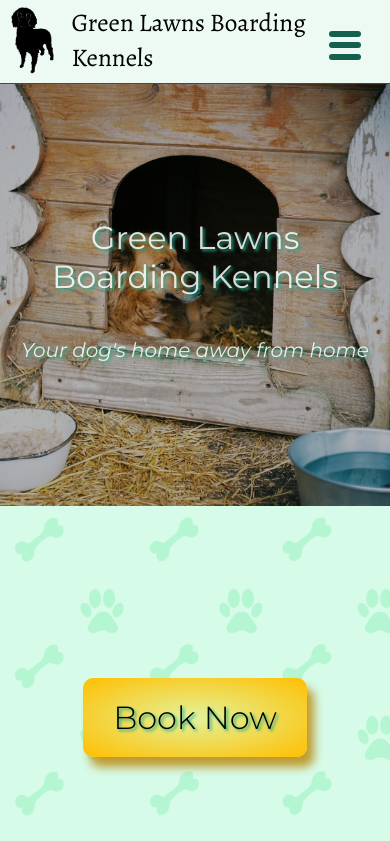
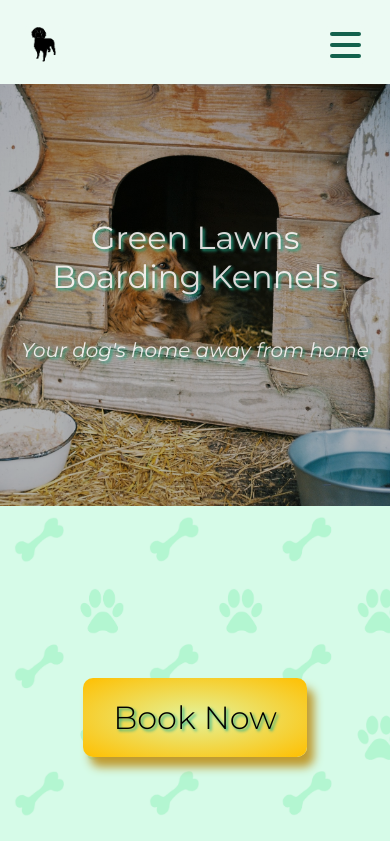
Before and after one commit to Velocima/green-lawns-next, a Next.js app: page / in a window 390 px wide. Shown: the top 841 px of the page. Built offline with nearby package versions, Linux system fonts and the light colour scheme.

Commit message:
nav remade to new design

```diff
--- a/components/Nav.jsx
+++ b/components/Nav.jsx
@@ -3,11 +3,11 @@ import { useState, useEffect } from 'react';
 import { pages } from '../infoJs/pages';
 import useWindowSize from '../hooks/useWindowSize';
 import style from '../styles/nav.module.css';
+import { useRouter } from 'next/router';
 
 export default function Nav(props) {
 	const [width] = useWindowSize();
 	const [showNav, setShowNav] = useState(width < 1050 ? false : true);
-
 	const handleNavButtonClick = () => {
 		if (width < 1050) {
 			setShowNav((prevState) => !prevState);
@@ -17,40 +17,59 @@ export default function Nav(props) {
 		setShowNav(width < 1050 ? false : true);
 	}, [width]);
 
-	const outerLineStyle = { transform: showNav ? 'none' : 'rotate3d(1, 0.5, 1, 360deg)' };
-	const middleLineStyle = { transform: showNav ? 'none' : 'rotate3d(1, 0.5, 1, -360deg)' };
+	const topLineStyle = {
+		transform: !showNav ? 'none' : 'rotate(-405deg)',
+		top: showNav ? '11px' : 0,
+	};
+	const middleLineStyle = { transform: !showNav ? 'none' : 'rotate(405deg)' };
+	const bottomLineStyle = {
+		transform: !showNav ? 'none' : 'rotate(-405deg)',
+		top: showNav ? '-11px' : 0,
+	};
 
-	// className={`line ${showNav ? '' : 'line-animated'}`}
+	const { pathname } = useRouter();
+
+	const tabStyle = {
+		backgroundColor:
+			pathname === '/'
+				? '#d7fbe8'
+				: pathname === '/services'
+				? '#9df3c4'
+				: pathname === '/gallery'
+				? '#62d2a2'
+				: pathname === '/testimonies'
+				? '#1fab89'
+				: '#13614d',
+	};
+
 	return (
 		<nav className={style.nav}>
-			<div className={style.overflowContainer}>
-				<Link href='/'>
-					<a className={style.logo}>
-						<img src='../images/green-lawns-logo.png' alt='logo placeholder.' />
-						<h4>Green Lawns {width > 1050 && <br></br>}Boarding Kennels</h4>
-					</a>
-				</Link>
-			</div>
+			<Link href='/'>
+				<a className={style.logo}>
+					<img
+						src='../images/nav/green-lawns-logo.png'
+						alt='The logo for Green Lawns Boarding Kennels.'
+					/>
+				</a>
+			</Link>
 			<div className={style.navButton} onClick={handleNavButtonClick}>
-				<div className={style.line} style={outerLineStyle}></div>
+				<div className={style.line} style={topLineStyle}></div>
 				<div className={style.line} style={middleLineStyle}></div>
-				<div className={style.line} style={outerLineStyle}></div>
+				<div className={style.line} style={bottomLineStyle}></div>
 			</div>
 			<ul
 				className={style.links}
 				style={{ pointerEvents: width > 1050 ? 'auto' : !showNav ? 'none' : 'auto' }}
 			>
 				{pages.map((page, i) => (
-					<li
-						key={`${i}${page}`}
-						style={{ transform: `translateX(${showNav ? '0' : '100%'})` }}
-					>
+					<li key={`${i}${page}`} style={{ opacity: showNav ? 1 : 0 }}>
 						<Link href={page.route} onClick={handleNavButtonClick}>
 							<a>{page.navText}</a>
 						</Link>
 					</li>
 				))}
 			</ul>
+			<div className={style.tab} style={tabStyle}></div>
 		</nav>
 	);
 }
--- a/infoJs/pages.js
+++ b/infoJs/pages.js
@@ -1,6 +1,15 @@
 export const pages = [
-	{ route: '/', navText: 'Home' },
-	{ route: '/testimonies', navText: 'Testimonies' },
-	{ route: '/services', navText: 'Services' },
-	{ route: '/contact', navText: 'Contact' },
+	{ route: '/', navText: 'HOME' },
+	{
+		route: '/services',
+		navText: (
+			<>
+				SERVICES / <br />
+				PRICING
+			</>
+		),
+	},
+	{ route: '/gallery', navText: 'GALLERY' },
+	{ route: '/testimonies', navText: 'TESTIMONIES' },
+	{ route: '/contact', navText: 'CONTACT' },
 ];
--- a/styles/nav.module.css
+++ b/styles/nav.module.css
@@ -1,3 +1,140 @@
+.nav {
+	position: fixed;
+	top: 0;
+	width: 100%;
+	display: flex;
+	justify-content: space-between;
+	flex-wrap: wrap;
+	height: 8vh;
+	min-height: 70px;
+	z-index: 100;
+	opacity: 0.98;
+}
+
+.logo {
+	display: flex;
+	align-items: center;
+	justify-content: flex-start;
+	flex-grow: 1;
+	width: auto;
+	height: 100%;
+	background-color: #9df3c4;
+}
+
+.logo img {
+	max-height: 90%;
+	margin-left: 20px;
+}
+
+.navButton {
+	display: none;
+}
+
+.links {
+	display: flex;
+	justify-content: center;
+	align-items: center;
+	list-style-type: none;
+}
+.links li {
+	display: grid;
+	place-items: center;
+	height: 100%;
+	width: 100%;
+	min-width: 185px;
+	font-size: 20px;
+	text-align: center;
+	transition: 0.5s;
+}
+
+.links li:nth-child(1) {
+	background-color: #d7fbe8;
+}
+.links li:nth-child(2) {
+	background-color: #9df3c4;
+}
+.links li:nth-child(3) {
+	background-color: #62d2a2;
+}
+.links li:nth-child(4) {
+	background-color: #1fab89;
+}
+.links li:nth-child(5) {
+	background-color: #13614d;
+}
+
+.tab {
+	width: 100%;
+	height: 20px;
+}
+@media screen and (max-width: 1050px) {
+	.nav {
+		background-color: none;
+		opacity: 1;
+	}
+	.navButton {
+		display: flex;
+		flex-direction: column;
+		align-items: center;
+		justify-content: space-evenly;
+		position: fixed;
+		top: 3vh;
+		right: 3vh;
+		z-index: 5000;
+		height: 39px;
+		width: 39px;
+		background-color: #ecfaf3d3;
+		border-radius: 5px;
+	}
+	.line {
+		height: 4px;
+		width: 80%;
+		position: relative;
+		border-radius: 2px;
+		background-color: #13614d;
+		transition: 0.5s;
+	}
+	.logo {
+		position: fixed;
+		top: 3vh;
+		left: 3vh;
+		height: 39px;
+		width: 39px;
+		border-radius: 5px;
+		background-color: #ecfaf3d3;
+	}
+	.logo img {
+		height: 100%;
+		width: 100%;
+		margin: 0;
+	}
+	.links {
+		flex-direction: column;
+		position: fixed;
+		top: 0;
+		right: 0;
+		height: 100vh;
+		width: 100%;
+	}
+	.tab {
+		display: none;
+	}
+}
+
+@media screen and (min-width: 2500px) {
+	.links li {
+		font-size: 2.25rem;
+		width: 300px;
+	}
+}
+@media screen and (min-width: 3700px) {
+	.links li {
+		font-size: 3rem;
+		width: 400px;
+	}
+}
+
+/*
 .nav {
 	display: grid;
 	grid-template-columns: 1fr 1fr;
@@ -182,4 +319,4 @@
 	to {
 		opacity: 1;
 	}
-}
+} */
```
Also changed, not shown: public/images/nav/green-lawns-logo.png (renamed from public/images/green-lawns-logo.png), public/images/nav/logo-dark.png (added).
